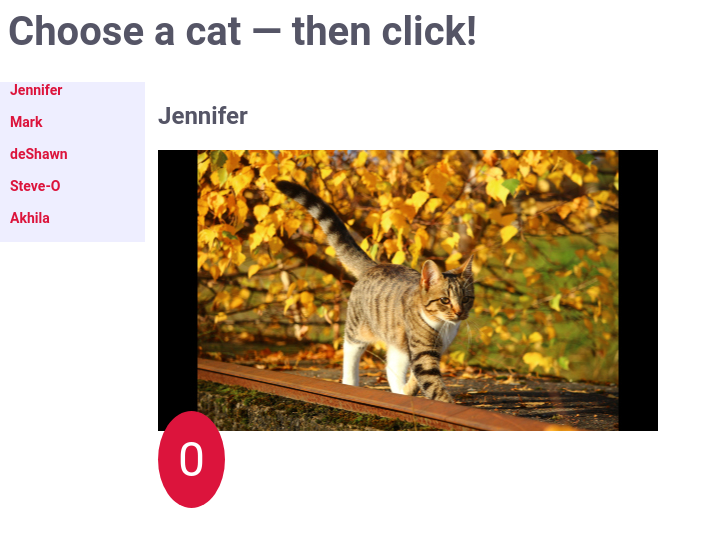
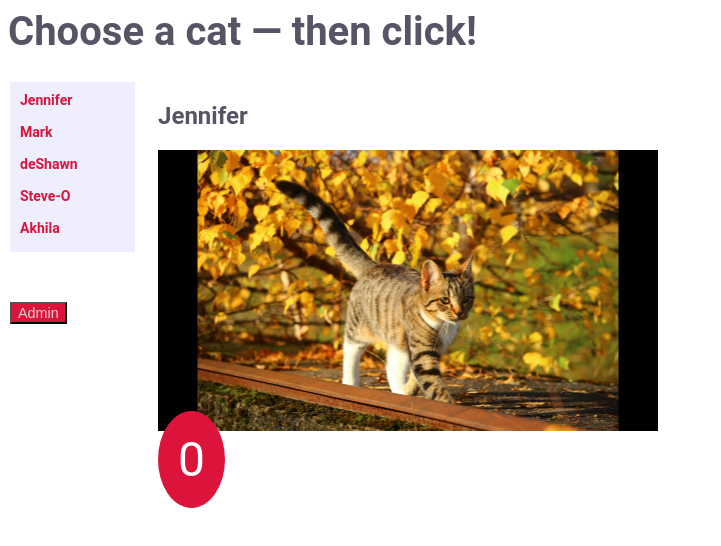
Before and after one commit to BensonGardner/cat-clicker, a website: page source/index.html in a window 1280 px wide. Both pictures are taken after a click on the item "Jennifer". Shown: the whole page, without its empty margins (0-721 px from the left). Drawn offline with Linux system fonts and the light colour scheme.

Commit message:
reconfig: Add Admin Panel

```diff
--- a/source/css/style.css
+++ b/source/css/style.css
@@ -3,6 +3,48 @@ body {
     color: #556;
     /*display: flex;*/
     justify-content: space-between;
+}
+
+#admin {
+    margin-top: 35px auto auto;
+    padding-top: 50px;
+}
+
+button {
+    background-color: crimson;
+    color: lightgrey;
+    font-size: .9em;
+}
+
+form {
+    border-radius: 5px;
+    background-color: #eef;
+    padding: 20px;
+/*    visibility: hidden; */
+    display: none;
+}
+
+.labels {
+    float: left;
+    width: 25%;
+    margin-top: 6px;
+}
+
+.input   {
+    float: left;
+    width: 75%;
+    margin-top: 6px;
+}
+
+input[type=text], select, textarea {
+    width: 100%;
+    padding: 12px;
+    border: 1px solid #ccc;
+    resize: vertical;
+}
+
+input {
+
 }
 
 .cat-pic {
@@ -18,19 +60,21 @@ body {
     color: inherit;
 }
 
-#navigation {
-    /*flex: 2 1 125px;*/
+.sidebar {
     width: 125px;
     z-index: 1;
     left: 0;
     height: auto;
+    position: fixed;
+    overflow-x: hidden;
+    padding: 0 10 0;
+}
+
+#navigation {
     background-color: #EEF;
     color: crimson;
-    position: fixed;
-    overflow-x: hidden;
     font-size: 14px;
     font-weight: bold;
-    padding: 0 10 0;
 }
 
 #navigation a {
@@ -40,9 +84,16 @@ body {
 }
 
 li {
-    margin: auto;
-    padding: 0 auto;
+    margin: auto 0;
+    padding: 0;
     list-style-type: none;
+}
+
+.panel {
+    background-color: lightgrey;
+    color: crimson;
+    width: 100%;
+    display: hidden;
 }
 
 #clickZone {
@@ -74,5 +125,11 @@ h1 {
 
 div {
     display: block;
- /*   clear: both: */
 }
+
+ul {
+    padding-bottom: 25px;
+    display: block;
+    padding: 10px 10px 0;
+    margin: auto;
+}
--- a/source/index.html
+++ b/source/index.html
@@ -12,13 +12,15 @@
     </header>
 
     <main>
-        <div id="navigation"></div>
+        <div class="sidebar">
+            <ul id="navigation"></ul>
+            <div id="admin"></div>
+        </div>
         <div id="clickZone">
-            <div class="cat-box">
-                <h2 class="cat-name"></h2>
-                <div class="cat-box"><a href = "#"><img class="cat-pic" alt="cat" src=""></a></div>
-                <div class="reward"></div>
-            </div>
+
+            <div class="cat-box"><h2 class="cat-name"></h2><a href = "#"><img class="cat-pic" alt="cat" src=""></a> <div class="reward"></div></div>
+
+        </div>
 
     </main>
 
--- a/source/js/script.js
+++ b/source/js/script.js
@@ -1,5 +1,7 @@
 // This is our data model.
-var cats = [
+var data = {
+
+    cats : [
         {
             name: 'Jennifer',
             pic:  'images/kitten-autumn-500.jpg',
@@ -20,7 +22,10 @@ var cats = [
             name: 'Akhila',
             pic: 'images/cat-with-pita.jpg'
         }
-];
+    ],
+
+    adminShow : false
+}
 
 
 // This is our "octopus"/controller/whatever.
@@ -33,11 +38,12 @@ var octopus = {
     // and then sends the data model to the view object to
     // create the view.
     init: function() {
-        for (i = 0; i < cats.length; i++) {
-            cats[i].count = 0;
+        for (i = 0; i < data.cats.length; i++) {
+            data.cats[i].count = 0;
         }
-        view.menu.init(cats);
+        view.menu.init(data.cats);
         view.featured.init();
+        view.admin.init();
     },
 
     // octopus.select(cat) is called by the view when a cat
@@ -57,6 +63,37 @@ var octopus = {
     incrementClicks: function() {
         octopus.currentCat.count++;
         view.featured.displayNewCount();
+    },
+
+    toggleAdmin: function() {
+        data.adminShow = !data.adminShow;
+        view.admin.toggleAdminView();
+        if (data.adminShow = true) {
+            // update the form values.
+            // Another way to handle this...
+            // Have this call a separate octopus function that
+            // sends the current cat data to the view
+            // for rerendering the form. or just
+            // changing the values.
+            // pAss it a cat object, then update each
+            // value in turn.
+
+            // Or, instead o fcalling tha there, jus thave it happen
+            // every single time you choose a cat.
+        }
+    },
+
+    alterCat: function() {
+        // This function should be called by the view (form)
+        // when Save is clicked, and then will send that data
+        // to the model.
+
+        var FD = new FormData(form);
+        console.log("hi");
+        octopus.currentCat.name = FD.name-input;
+
+
+
     }
 
 };
@@ -75,6 +112,11 @@ var view = {
             $('.cat-name').text(cat.name);
             $('.cat-pic').attr('src', cat.pic);
             $('.reward').text(cat.count);
+
+            // Update the values for the input form
+            $('#name-input').attr('value', cat.name);
+            $('#pic-input').attr('value', cat.pic);
+            $('#count-input').attr('value', cat.count);
         },
 
         // featured.init puts an event listener on the div
@@ -87,6 +129,7 @@ var view = {
         displayNewCount: function() {
             var cat = octopus.currentCat;
             $('.reward').text(cat.count);
+            $('#count-input').attr('value', cat.count);
         }
 
     },
@@ -109,7 +152,57 @@ var view = {
                 });
             }
         }
+    },
+
+    admin: {
+
+        selectedCat: '',
+
+        // Consider whether these var definitions inside the function are not
+        // what we want. Maybe we need to access these things later? We could
+        // make them properties of view.admin.init, or we could define or declare
+        // them elsewhere in view.
+        init: function() {
+            var adminButton = document.createElement('button');
+            adminButton.textContent = 'Admin';
+            $('#admin').append(adminButton);
+            var adminPanel = document.createElement('form');
+            $(adminPanel).css('class', 'panel');
+            $('#admin').append(adminPanel);
+            var formElement = document.createElement('form');
+            formElement.method = 'POST';
+            var labels = document.createElement('div');
+            $(labels).css('class', 'labels');
+            var inputs = document.createElement('input');
+            $(inputs).css('class', 'inputs');
+            $(adminPanel).append(labels);
+            var nameLabel = '<label for="name">Name</label>',
+                nameField = '<input type="text" id="name-input" value=' + octopus.currentCat.name + ' name="name-input">',
+                picLabel = '<label for="pic-input">Picture URL</label>',
+                picField = '<input type="text" value=' + octopus.currentCat.pic + ' id="pic-input" name="pic-input">',
+                countLabel = '<label for="count-input">Count</label>',
+                countField = '<input type="text" id="count-input" value=' + octopus.currentCat.count + ' name="count-input">',
+                saveButton = '<input type="submit" value="Save">';
+            $(adminPanel).append(nameLabel + nameField + picLabel + picField + countLabel + countField + saveButton);
+            $(saveButton).click(octopus.alterCat);
+
+
+            // Show the panel ...
+            $(adminButton).click(function() {
+                // ... with code here
+                octopus.toggleAdmin();
+
+            })
+        },
+
+    toggleAdminView: function(){
+
+        $('form').toggle();
+
+    },
+
     }
+
 };
 
 octopus.init();
```
Lines whose indentation alone changed are shown as unchanged.
